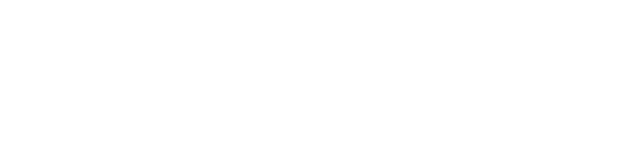
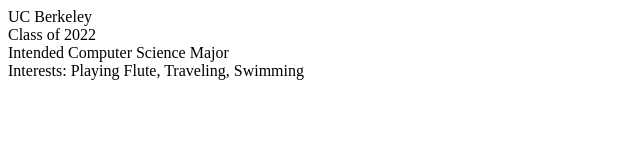
Before and after one commit to yk-kim22/yk-kim22.github.io, a plain HTML site: page index.html in a window 1280 px wide. Shown: the whole page, without its empty margins (0-640 px from the left). Drawn offline with Linux system fonts and the light colour scheme.

Commit message:
Update index.html

```diff
--- a/index.html
+++ b/index.html
@@ -1,6 +1,7 @@
 <html>
   <head>
     <title>KAELYN KIM</title>
+    UC Berkeley <br> Class of 2022 <br> Intended Computer Science Major <br> Interests: Playing Flute, Traveling, Swimming <br>
   <head>
 
   <body>
```
